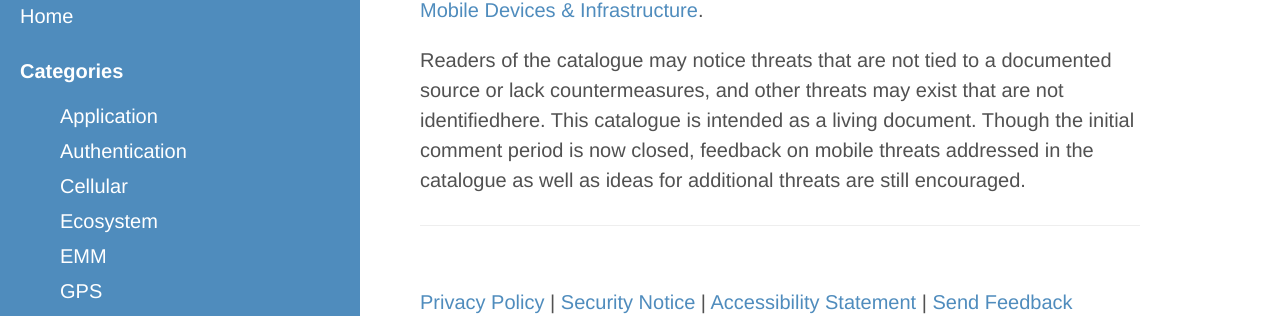
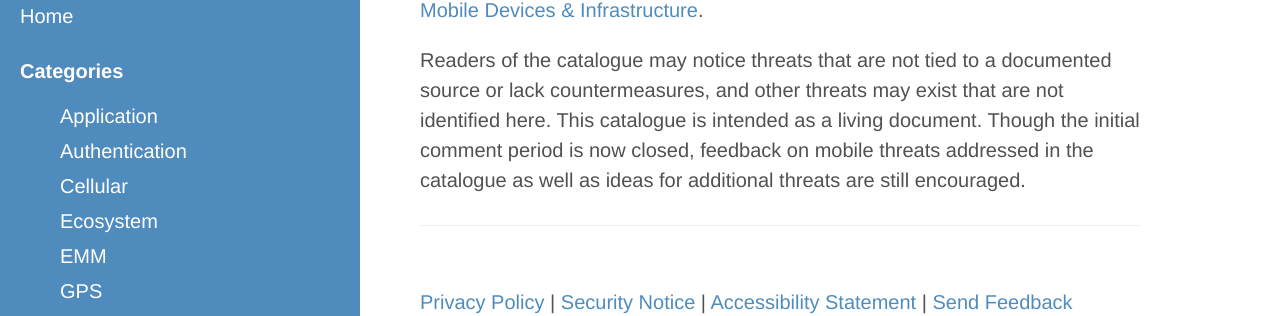
Before and after one commit to usnistgov/mobile-threat-catalogue, a Jekyll site: the page built from index.html, in a window 1280 px wide. Shown: the part 342-658 px from the top of the page. Built offline with Jekyll 4.4.1, drawn with Linux system fonts in a browser that asks for light colours.

Commit message:
#259: adds missing space

```diff
--- a/_config.yml
+++ b/_config.yml
@@ -26,7 +26,7 @@ description: >
     <p>
     Readers of the catalogue may notice
     threats that are not tied to a documented source or lack countermeasures,
-    and other threats may exist that are not identifiedhere. This catalogue is
+    and other threats may exist that are not identified here. This catalogue is
     intended as a living document. Though the initial comment period is now closed,
     feedback on mobile threats addressed in
     the catalogue as well as ideas for additional threats are still encouraged.
```
